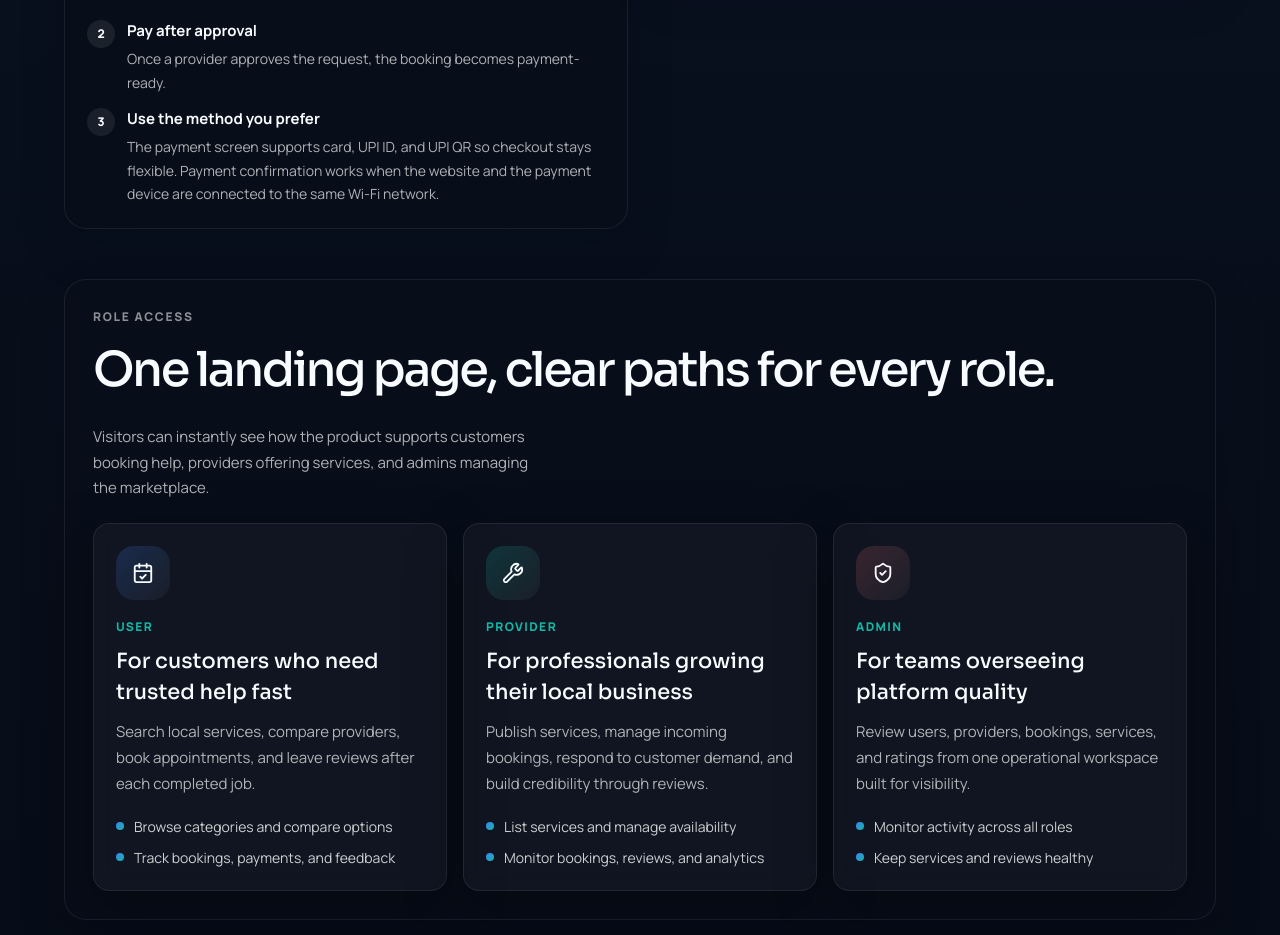
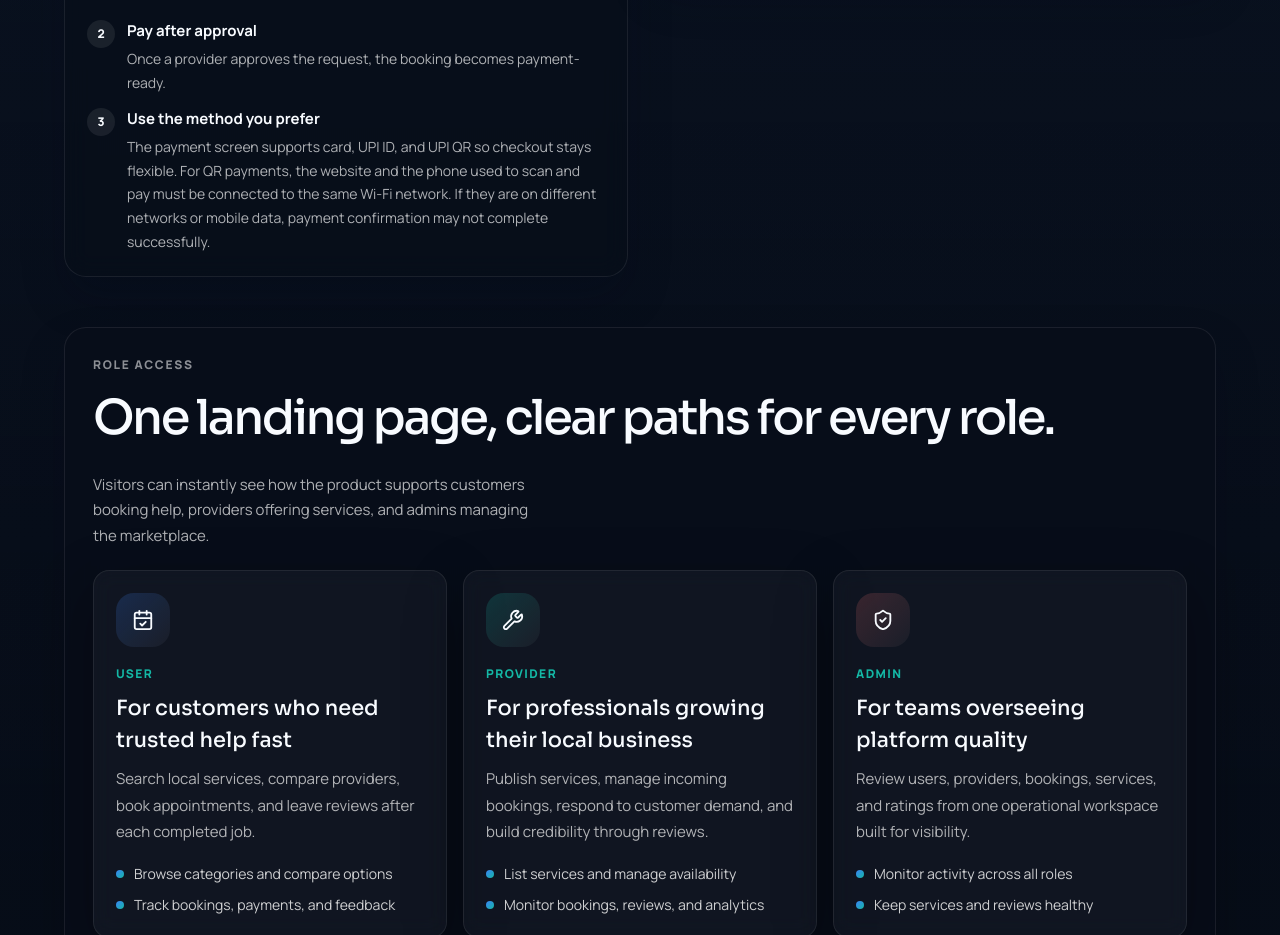
Before and after one commit to thilakch95-gif/Service-Hub-A-Local-Service-Booking-Platform, a React (Vite) app in the folder frontend/: page / in a window 1280 px wide. Shown: the part 1560-2495 px from the top of the page. Built offline with nearby package versions, Linux system fonts and the light colour scheme; no server answers.

Commit message:
landing page improved

```diff
--- a/frontend/src/pages/LandingPage.jsx
+++ b/frontend/src/pages/LandingPage.jsx
@@ -99,7 +99,7 @@ const paymentFlow = [
   {
     title: "Use the method you prefer",
     description:
-      "The payment screen supports card, UPI ID, and UPI QR so checkout stays flexible. Payment confirmation works when the website and the payment device are connected to the same Wi-Fi network.",
+      "The payment screen supports card, UPI ID, and UPI QR so checkout stays flexible. For QR payments, the website and the phone used to scan and pay must be connected to the same Wi-Fi network. If they are on different networks or mobile data, payment confirmation may not complete successfully.",
   },
 ];
 
```
